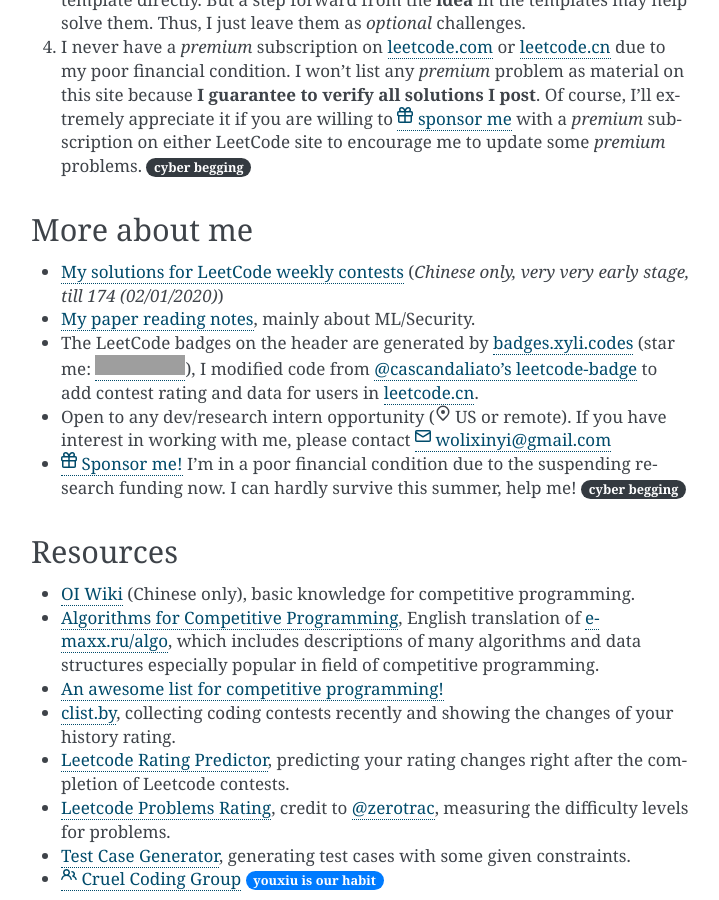
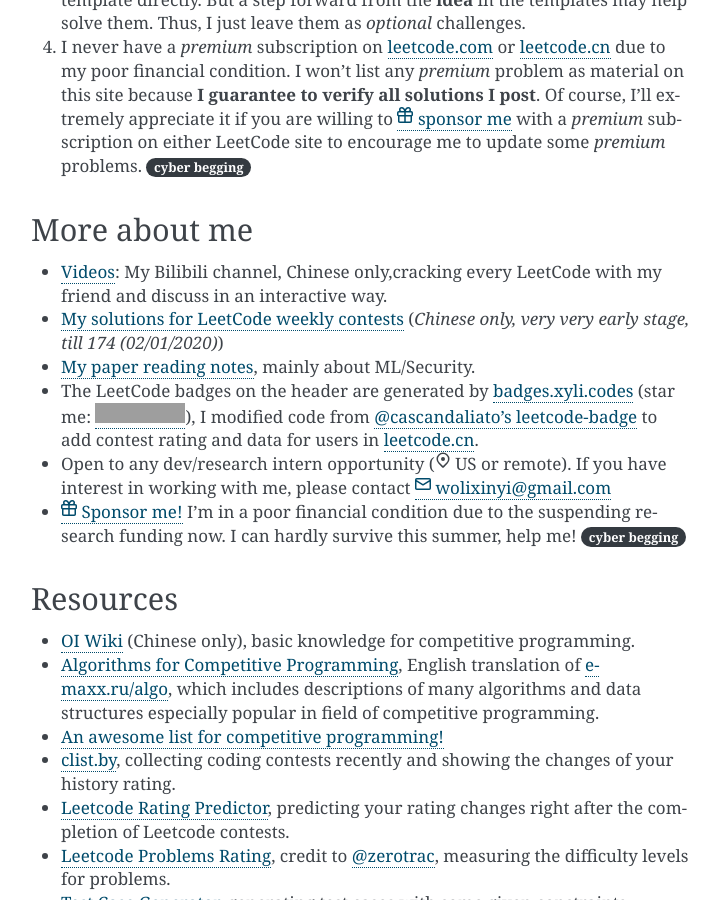
Before and after one commit to li-xin-yi/lctemplates, a Sphinx documentation site: the page built from docs/source/index.md, in a window 1280 px wide and 900 px high, scrolled down 963 px. Shown: the whole window, without its empty margins (389-1108 px from the left). Built offline with Sphinx 7.4.7, drawn with Linux system fonts in a browser that asks for light colours; grey boxes are pictures that could not be loaded.

Commit message:
Update index.md

```diff
--- a/docs/source/index.md
+++ b/docs/source/index.md
@@ -39,6 +39,7 @@
 
 ## More about me
 
+- [Videos](https://space.bilibili.com/62988): My Bilibili channel, Chinese only,cracking every LeetCode with my friend and discuss in an interactive way.
 - [My solutions for LeetCode weekly contests](http://notebook.xyli.me/categories/LeetCode/) (*Chinese only, very very early stage, till 174 (02/01/2020)*)
 - [My paper reading notes](https://paper-weekly.readthedocs.io/en/latest/), mainly about ML/Security.
 - The LeetCode badges on the header are generated by [badges.xyli.codes](https://badges.xyli.codes/) (star me: [![](https://img.shields.io/github/stars/li-xin-yi/leetcode-badge?style=social)](https://github.com/li-xin-yi/leetcode-badge)), I modified code from [@cascandaliato's leetcode-badge](https://github.com/cascandaliato/leetcode-badge) to add contest rating and data for users in [leetcode.cn](https://leetcode.cn/).
```
